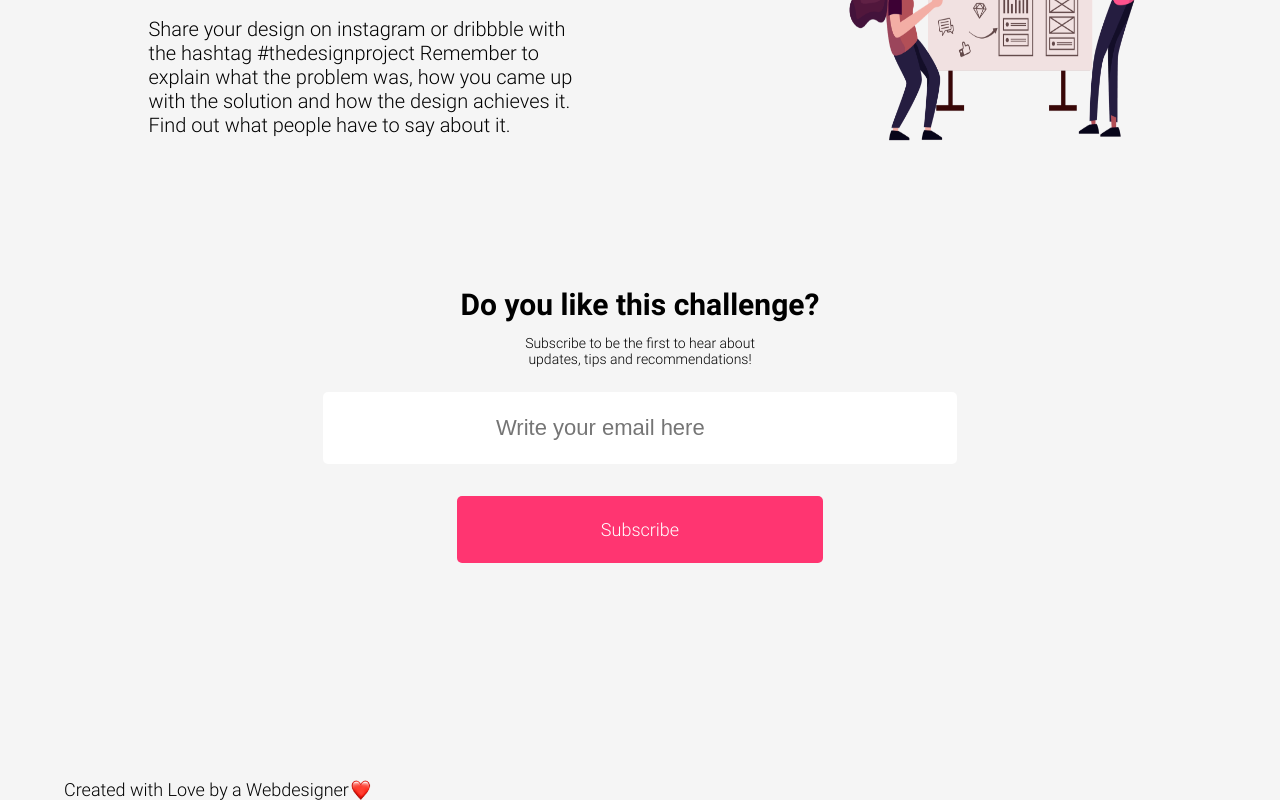
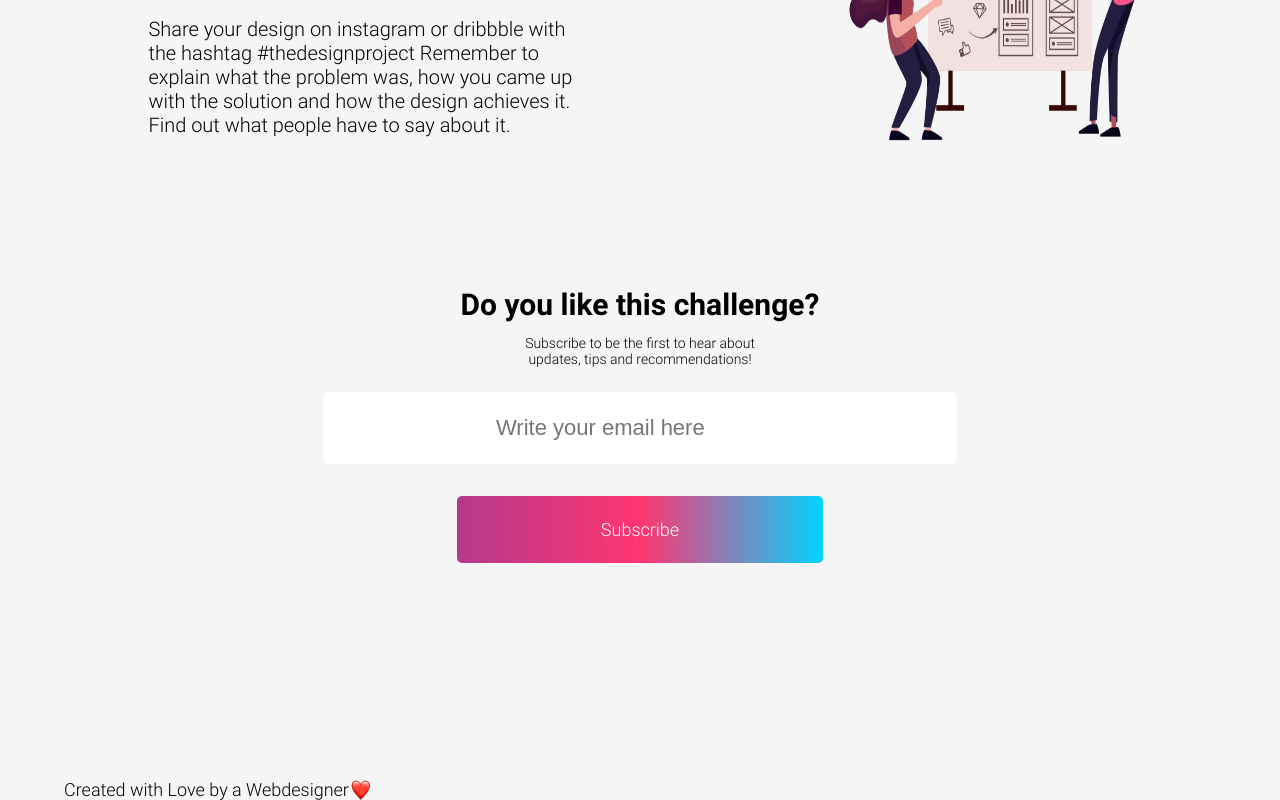
Before and after one commit to ChristianScholtysik/Project-The-Design, a plain HTML site: page index.html in a window 1280 px wide. In both pictures the pointer is over the input "Subscribe". Shown: the part 5010-5810 px from the top of the page. Drawn offline with Linux system fonts and the light colour scheme.

Commit message:
add hover effect

```diff
--- a/assets/css/style.css
+++ b/assets/css/style.css
@@ -317,6 +317,16 @@ form input:nth-of-type(2) {
   margin-bottom: 75%;
 }
 
+form input:nth-of-type(2):hover {
+  background: rgb(180, 58, 140);
+  background: linear-gradient(
+    90deg,
+    rgba(180, 58, 140, 1) 0%,
+    rgba(255, 53, 113, 1) 50%,
+    rgba(0, 212, 255, 1) 100%
+  );
+}
+
 .love {
   width: 90%;
   font-family: "Roboto Light";
```
